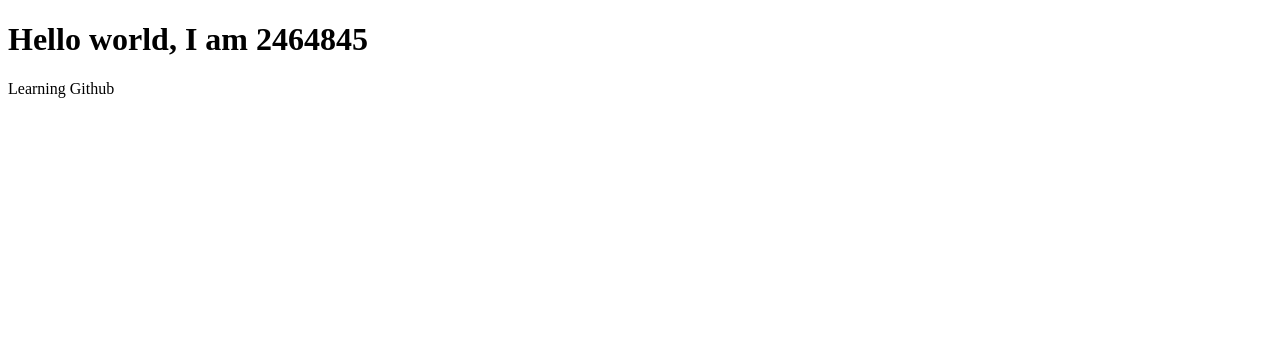
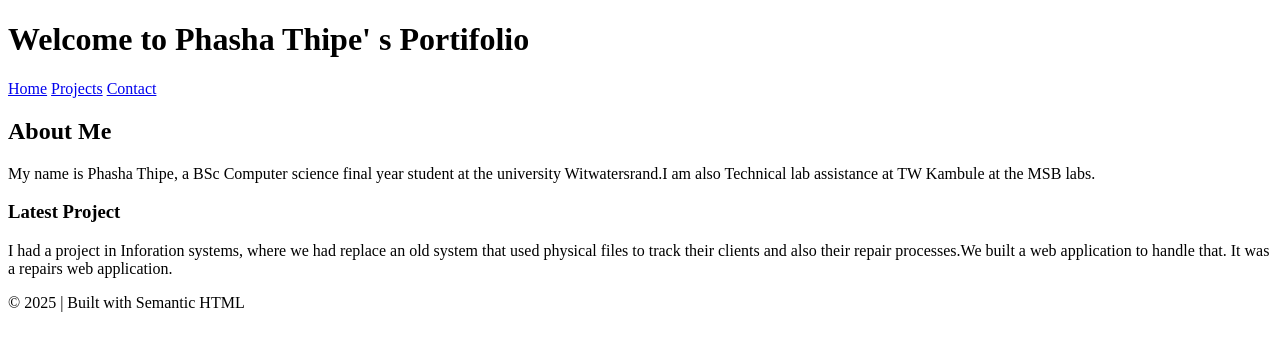
Before and after one commit to ThipeIsaac/Labrepo1, a plain HTML site: page index.html in a window 1280 px wide. Drawn offline with Linux system fonts and the light colour scheme.

Commit message:
lab2 first commit

```diff
--- a/index.html
+++ b/index.html
@@ -6,8 +6,45 @@
     <title>Document</title>
 </head>
 <body>
-    <h1>Hello world, I am 2464845</h1>
 
-    <p> Learning Github</p>
+    <header>
+        <h1>
+            Welcome to Phasha Thipe' s Portifolio
+        </h1>
+
+        <nav>
+
+            <a href="#"> Home</a>
+            <a href="#"> Projects</a>
+            <a href="#"> Contact</a>
+        </nav>
+    </header>
+
+    <section>
+
+        <h2>About Me</h2>
+        <p>
+            My name is Phasha Thipe, a BSc Computer science final year student at the university
+            Witwatersrand.I am also Technical lab assistance at TW Kambule at the MSB labs.
+        </p>
+    </section>
+
+    <article>
+        <h3>
+            Latest Project
+        </h3>
+
+        <p> I had a project in Inforation systems, where we had replace an old system
+            that used physical files to track their clients and also their repair processes.We built a web application to handle that.
+            It was a repairs  web application.
+
+        </p>
+
+    </article>
+
+    <footer>
+        © 2025 | Built with Semantic HTML
+    </footer>
+
 </body>
 </html>
```
